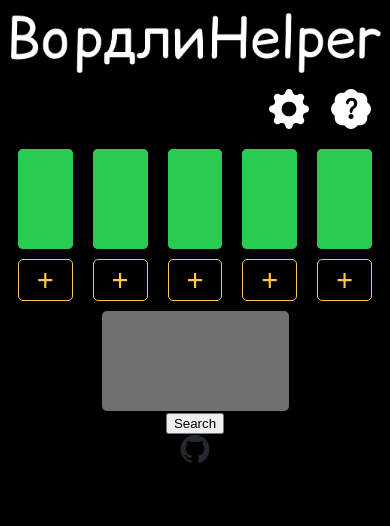
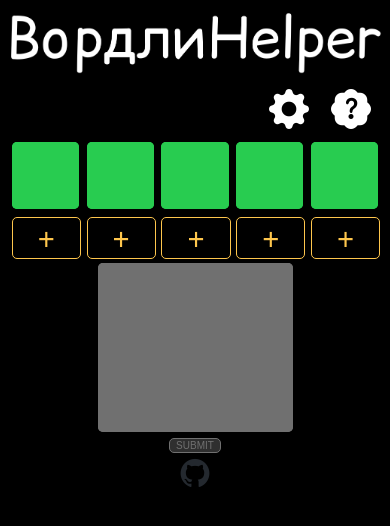
Before and after one commit to rorour/VordliHelper, a React (Create React App) app in the folder vordli-helper/: page / in a window 390 px wide. Shown: the top 526 px of the page. Built offline with nearby package versions, Linux system fonts and the light colour scheme.

Commit message:
improve mobile appearance

```diff
--- a/vordli-helper/src/App.css
+++ b/vordli-helper/src/App.css
@@ -31,11 +31,21 @@ body {
   }
 }
 
+.SearchButton {
+	background-color:#2F2F2F;
+	border-radius:5px;
+  font-size: clamp(10px, 2vw, 50px);
+	display:inline-block;
+	cursor:pointer;
+	color: #707070;
+  border: 1px solid #707070;
+  margin: 5px;
+}
+
 .LetterInput {
   display: flex;
   justify-content: center;
   align-items: center;
-  margin: 10px;
   border-radius: 5px;
   width: 100%;
   height: 100%;
@@ -48,15 +58,16 @@ body {
 
 .YellowLetter {
   background-color: #FEC64D;
-  width: 100px;
-  height: 100px;
-  margin: 10px;
+  width: 24vw;
+  max-width: 98px;
+  aspect-ratio: 1;
   border-radius: 5px;
   display: flex;
   justify-content: center;
   align-items: center;
-  font-size: 60px;
+  font-size: clamp(10px, 6vw, 50px);
   position: relative;
+  margin: 1vw auto;
 }
 
 .YellowLetterDelete {
@@ -70,7 +81,8 @@ body {
 
 .YellowLetterInput {
   height: 40px;
-  margin: 0 10px 10px;
+  width: 100%;
+  max-width: 100px;
   border-radius: 5px;
   font-size: 30px;
   display: flex;
@@ -79,6 +91,7 @@ body {
   border: 1px solid #FEC64D;
   cursor: copy;
   align-items: center;
+  margin: 0 auto;
 }
 
 .NotEditingYellowLetter {
@@ -95,13 +108,15 @@ body {
   height: 100%;
   background-color: #FEC64D;
   color: #FFFEFC;
-  font-size: 60px;
+  font-size: clamp(10px, 6vw, 50px);
   border-radius: 5px;
   text-align: center;
 }
 
 .LetterStack {
-  width: 120px;
+  width: 25vw;
+  max-width: 100px;
+  margin: 1vw;
 }
 
 .GreenLetters {
@@ -112,10 +127,15 @@ body {
 .GreenLetter {
   background-color: #28cc50;
   color: #FFFEFC;
-  width: 100px;
-  height: 100px;
-  font-size: 60px;
+  display: flex;
+  justify-content: center;
+  align-items: center;
+  width: 25vw;
+  max-width: 100px;
+  aspect-ratio: 1;
   border-radius: 5px;
+  position: relative;
+  margin: 1vw;
 }
 
 .EditingGreenLetter {
@@ -126,19 +146,23 @@ body {
   height: 100%;
   background-color: #28cc50;
   color: #FFFEFC;
-  font-size: 60px;
+  font-size: clamp(10px, 6vw, 50px);
   border-radius: 5px;
   text-align: center;
+  position: relative;
 }
 
 .NotEditingGreenLetter {
   display: flex;
   justify-content: center;
   align-items: center;
+  font-size: clamp(10px, 6vw, 50px);
   width: 100%;
   height: 100%;
   background-color: #28cc50;
   border-radius: 5px;
+  position: relative;
+  text-align: center;
 }
 
 .GrayLetters {
@@ -147,11 +171,13 @@ body {
   align-items: center;
   background-color: #707070;
   color: #FFFEFC;
-  font-size: 60px;
+  font-size: 5vw;
+  height: auto;
+  min-height: 20vh;
+  width: 50vw;
   border-radius: 5px;
-  width: 50%;
-  height: 100px;
   margin: auto;
+  overflow-wrap: anywhere;
 }
 
 .EditingGrayLetters {
@@ -159,12 +185,13 @@ body {
   justify-content: center;
   align-items: center;
   width: 100%;
-  height: 100%;
   background-color: #707070;
   color: #FFFEFC;
-  font-size: 60px;
+  font-size: 5vw;
   border-radius: 5px;
   text-align: center;
+  height: 100%;
+  min-height: 20vh;
 }
 
 .NotEditingGrayLetters {
@@ -172,9 +199,10 @@ body {
   justify-content: center;
   align-items: center;
   width: 100%;
-  height: 100%;
   background-color: #707070;
   border-radius: 5px;
+  height: 100%;
+  min-height: 20vh;
 }
 
 .QueryBuilder {
--- a/vordli-helper/src/Home.js
+++ b/vordli-helper/src/Home.js
@@ -229,7 +229,7 @@ const QueryBuilder = () => {
             <div className="GrayLetters">
                 <GrayLetterInput props={getLetterZoneProps(letterFields.GRAY_LETTERS)}></GrayLetterInput>
             </div>
-            <button onClick={handleSubmit}>Search</button>
+            <button className="SearchButton" onClick={handleSubmit}>SUBMIT</button>
         </div>
     );
 }
```
